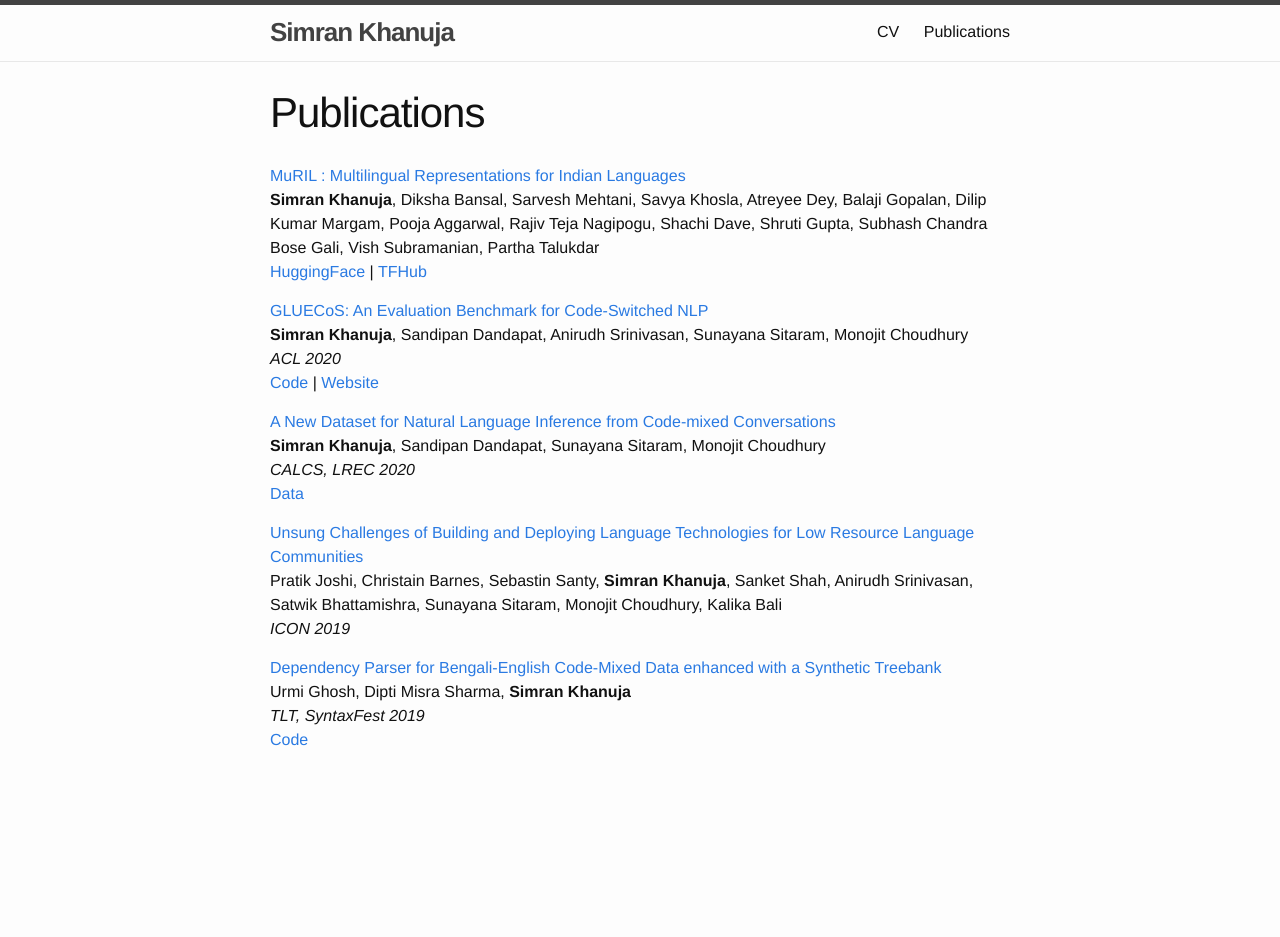
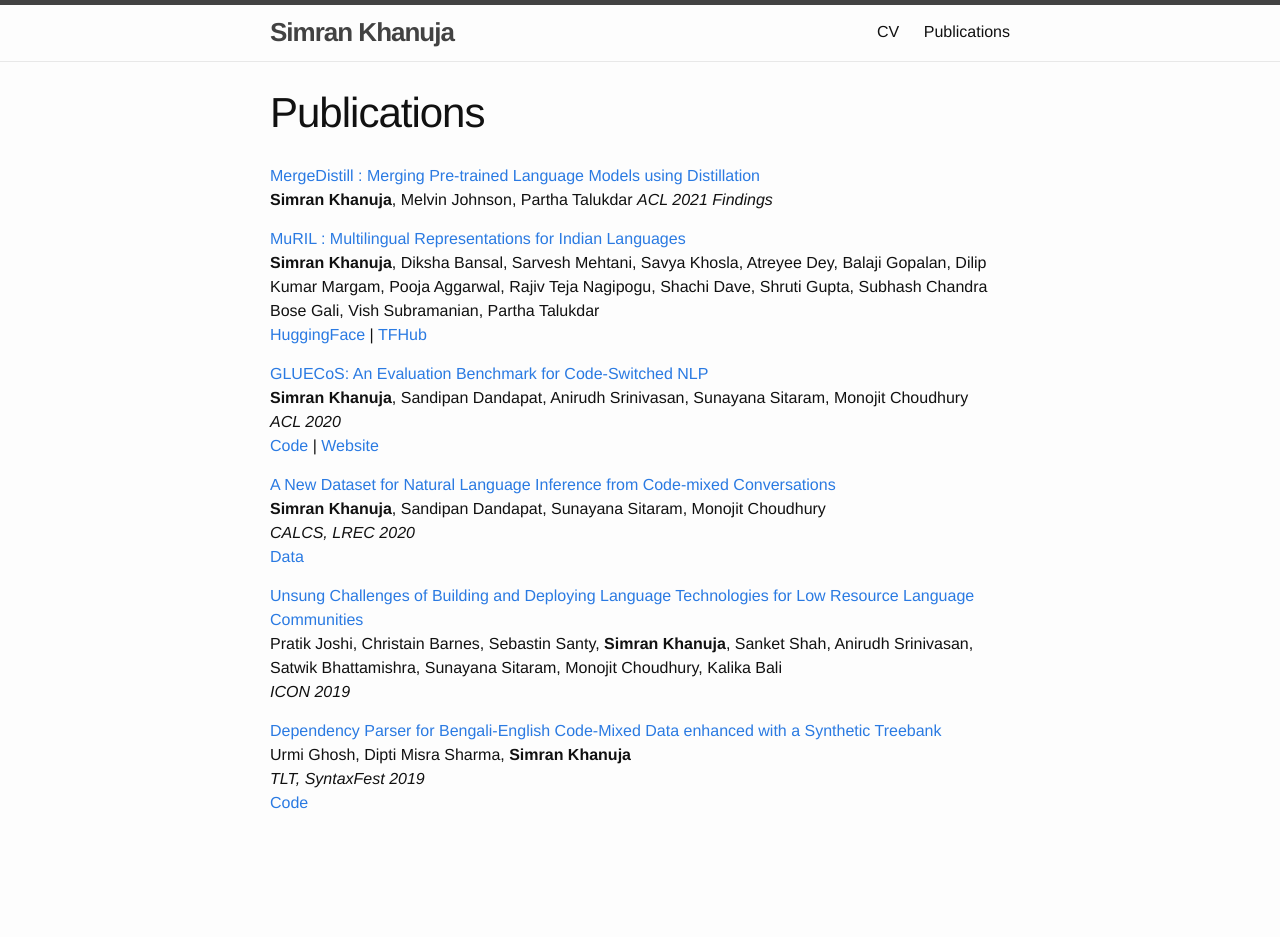
Before and after one commit to simran-khanuja/simran-khanuja.github-deprecated.io, a Jekyll site: the page built from _pages/publications.md, in a window 1280 px wide. Built offline with Jekyll 4.4.1, drawn with Linux system fonts in a browser that asks for light colours; before the commit the page ends 900 px from its top, so only the background shows below that.

Commit message:
added merge distill

```diff
--- a/_pages/publications.md
+++ b/_pages/publications.md
@@ -3,6 +3,10 @@ layout: page
 title: Publications
 permalink: /publications/
 ---
+
+[MergeDistill : Merging Pre-trained Language Models using Distillation](https://arxiv.org/abs/2106.02834)
+**Simran Khanuja**, Melvin Johnson, Partha Talukdar
+*ACL 2021 Findings*
 
 [MuRIL : Multilingual Representations for Indian Languages](https://arxiv.org/pdf/2103.10730.pdf)
 **Simran Khanuja**, Diksha Bansal, Sarvesh Mehtani, Savya Khosla, Atreyee Dey, Balaji Gopalan, Dilip Kumar Margam, Pooja Aggarwal, Rajiv Teja Nagipogu, Shachi Dave, Shruti Gupta, Subhash Chandra Bose Gali, Vish Subramanian, Partha Talukdar
```
